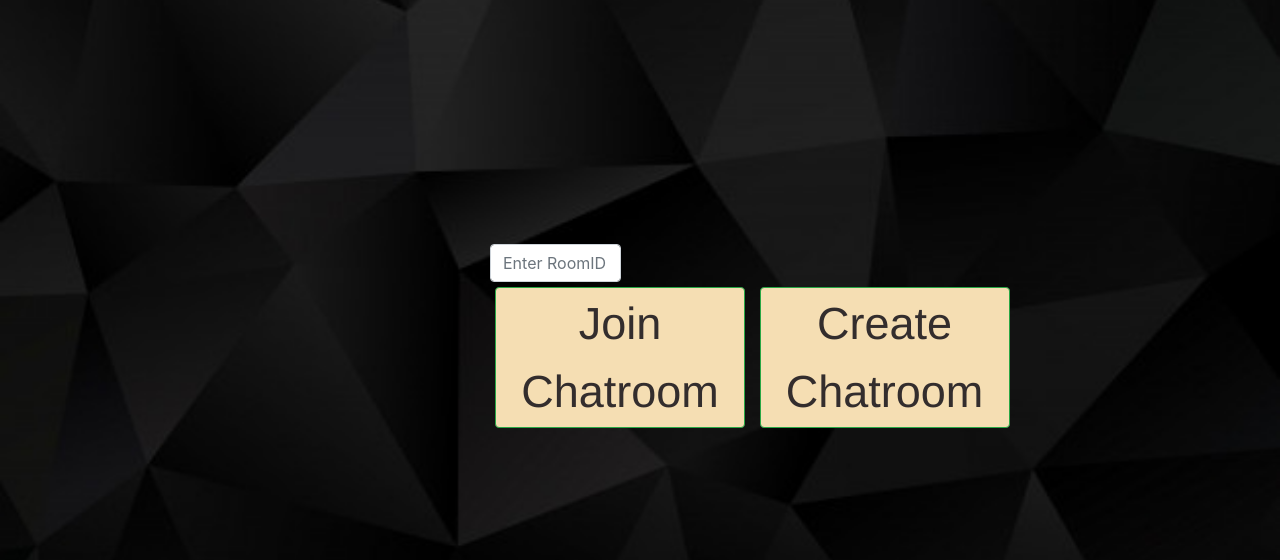
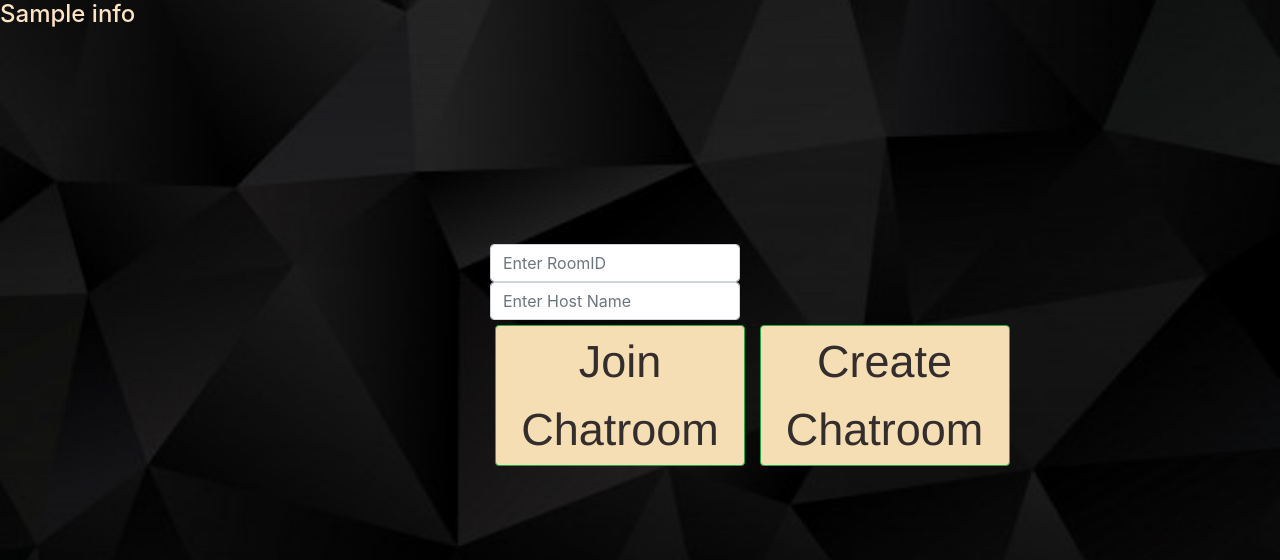
Before and after one commit to kamperemu/text-messaging-app, a Flask app: template templates/chatroom_index.html in a window 1280 px wide. Shown: the part 56-616 px from the top of the page. Run offline with Flask 2, Linux system fonts and the light colour scheme; the template is opened without the code that fills it: most values are stand-ins (such as "Sample title", 1, 10 or a date in 2020).

Commit message:
added two text fields

```diff
--- a/templates/chatroom_index.html
+++ b/templates/chatroom_index.html
@@ -7,7 +7,8 @@
 {% block content %}
 <form method = 'POST' class = 'chatroom'>
 
-    <input type="text" name = 'userEnteredId' class="form-control" id="userEnteredId" placeholder="Enter RoomID" style = 'visibility:visible; width: 25%'>
+    <input type="text" name = 'userEnteredId' class="form-control" id="userEnteredId" placeholder="Enter RoomID" style = 'width: 250px'>
+    <input type="text" name = 'userEnteredHost' class="form-control" id="userEnteredId" placeholder="Enter Host Name" style = 'width: 250px'>
     <a href = '#'>
         <button type="submit" value = 'join' formmethod = 'POST' name = 'join' class="btn btn-success">Join Chatroom</button>
     </a>
@@ -16,4 +17,5 @@
         <button type="submit" value = 'create' formmethod = 'POST' name = 'create' class="btn btn-success">Create Chatroom</button>
     </a>
 </form>
+<h4 style = 'color:bisque'>{{info}}</h4>
 {% endblock %}
```
